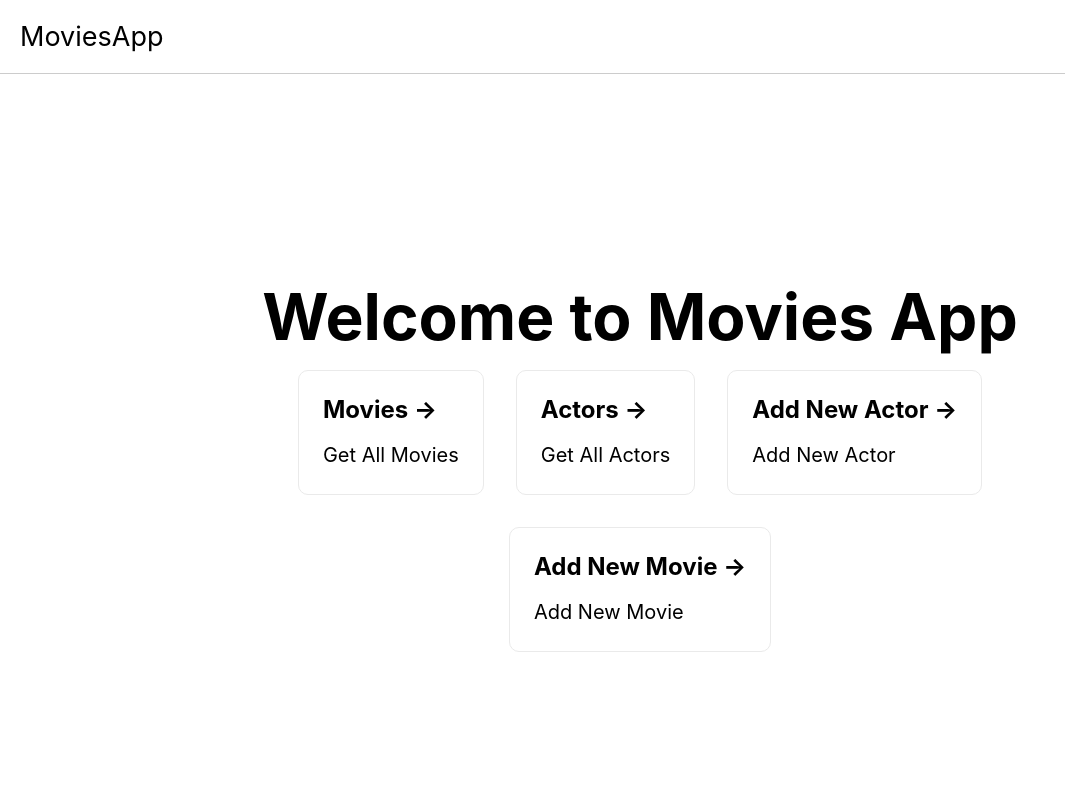
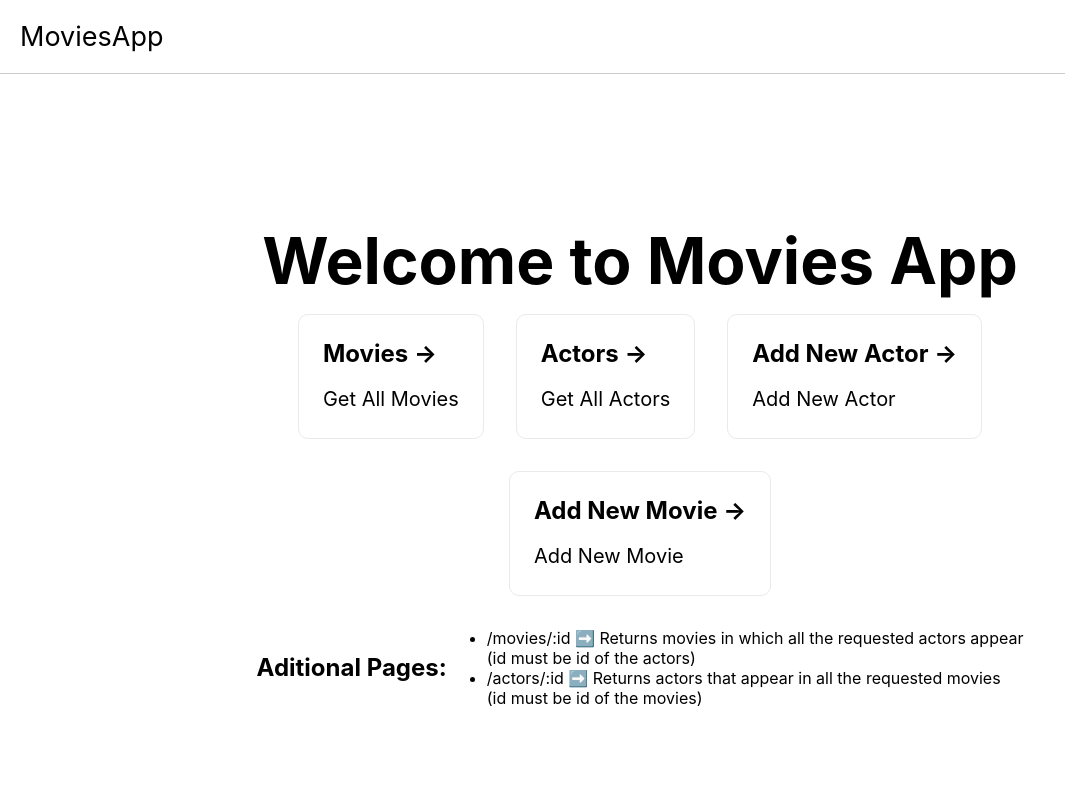
Before and after one commit to frannav/dive-moviesApp, a Next.js app in the folder front/: page / in a window 1280 px wide. Shown: the top 800 px of the page, without its empty margins (0-1065 px from the left). Built offline with nearby package versions, Linux system fonts and the light colour scheme.

Commit message:
Added additional info

```diff
--- a/front/pages/index.tsx
+++ b/front/pages/index.tsx
@@ -42,6 +42,22 @@ const Home: NextPage = () => {
             </a>
           </Link>
         </div>
+
+        <div className={styles.grid}>
+          <h2>Aditional Pages:</h2>
+          <ul>
+            <li>
+              /movies/:id ➡️ Returns movies in which all the requested actors
+              appear
+            </li>
+            <span>(id must be id of the actors)</span>
+            <li>
+              /actors/:id ➡️ Returns actors that appear in all the requested
+              movies
+            </li>
+            <span>(id must be id of the movies)</span>
+          </ul>
+        </div>
       </main>
 
       <footer className={styles.footer}>
```
